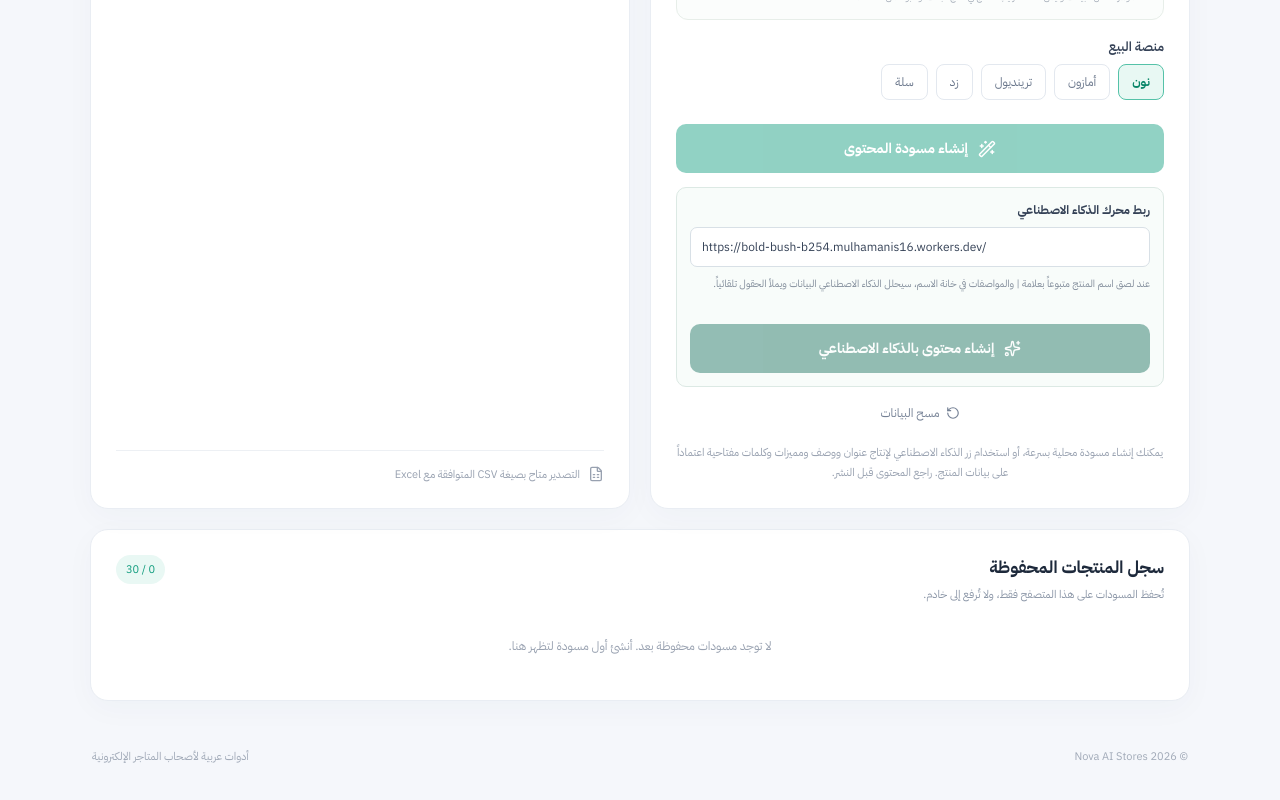
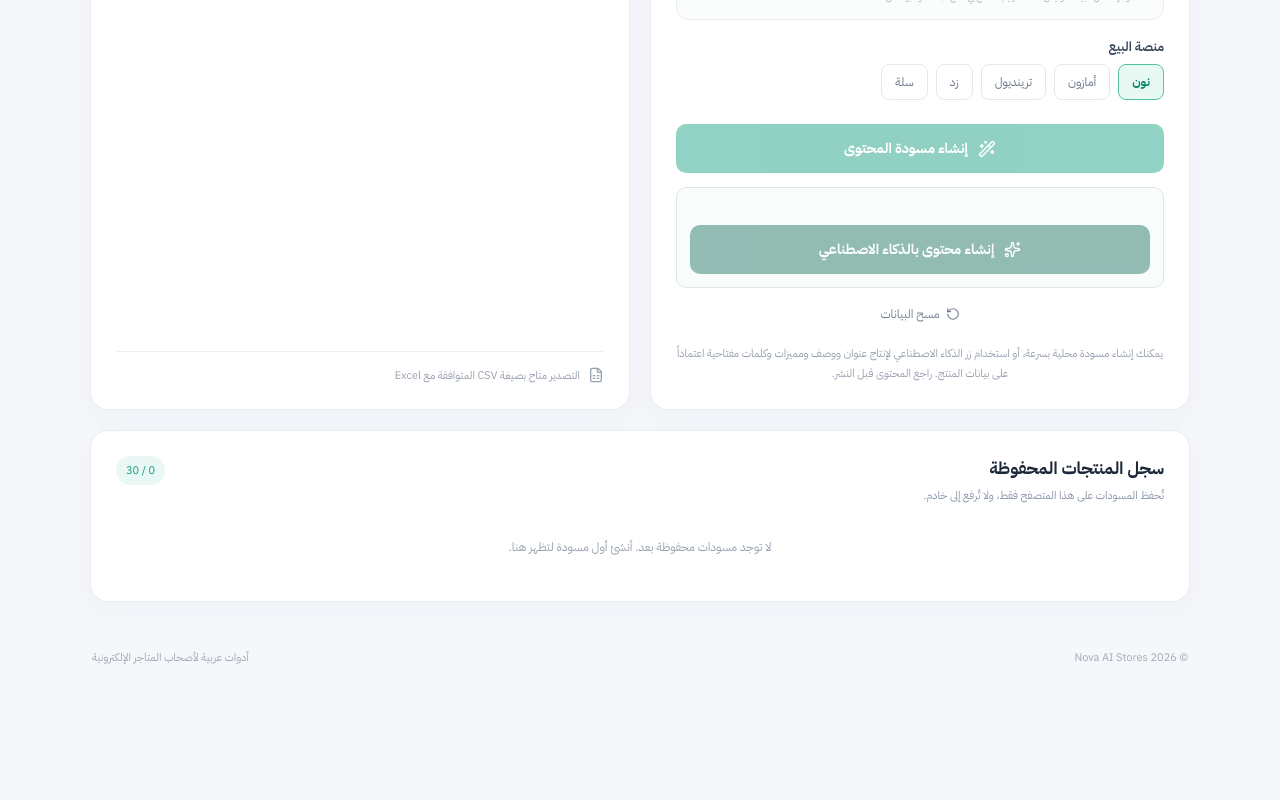
Before and after one commit to mulhamanis16-star/Mulham-Anis, a React (Vite) app in the folder nova-ai-stores/: page / in a window 1280 px wide. Shown: the part 2026-2826 px from the top of the page. After the commit the page ends 2727 px from the top, so only its background shows below. Built offline with nearby package versions, Linux system fonts and the light colour scheme.

Commit message:
Hide AI endpoint settings and keep AI content generation button

```diff
--- a/nova-ai-stores/src/App.tsx
+++ b/nova-ai-stores/src/App.tsx
@@ -439,9 +439,6 @@ export default function App() {
         {error && <p className="error" role="alert">{error}</p>}
         <button className="generate" disabled={clean(name).length < 2} onClick={generate}><WandSparkles size={18}/> إنشاء مسودة المحتوى</button>
         <div className="ai-connection">
-          <strong>ربط محرك الذكاء الاصطناعي</strong>
-          <input aria-label="رابط Cloudflare Worker" value={aiEndpoint} onChange={e => setAiEndpoint(e.target.value)} placeholder="رابط خادم الذكاء الاصطناعي" />
-          <small>عند لصق اسم المنتج متبوعاً بعلامة | والمواصفات في خانة الاسم، سيحلل الذكاء الاصطناعي البيانات ويملأ الحقول تلقائياً.</small>
           <button type="button" className="generate ai-generate" disabled={aiBusy || clean(name).length < 2} onClick={() => void enhanceWithAI()}><Sparkles size={17}/>{aiBusy ? 'جارٍ التوليد بالذكاء الاصطناعي...' : 'إنشاء محتوى بالذكاء الاصطناعي'}</button>
         </div>
 
```
